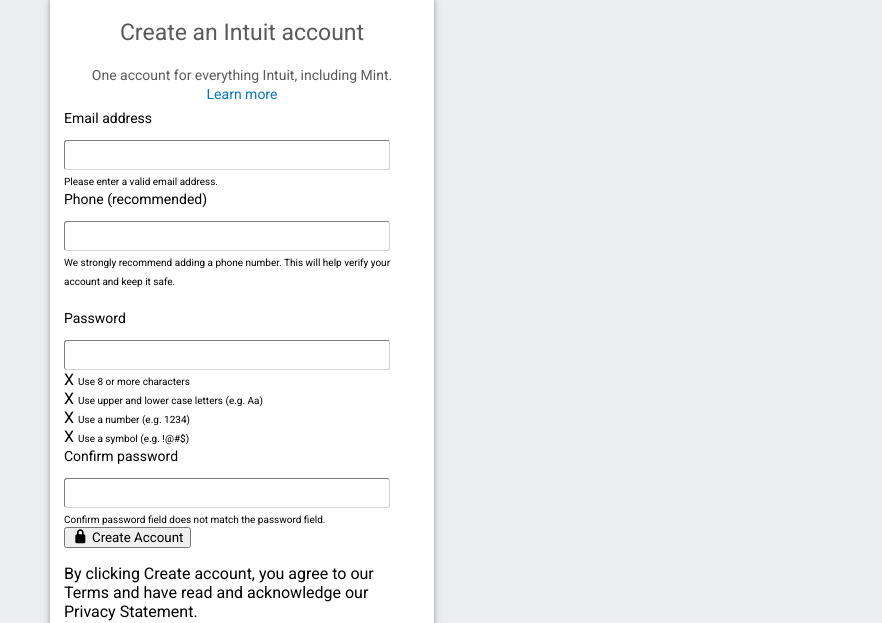
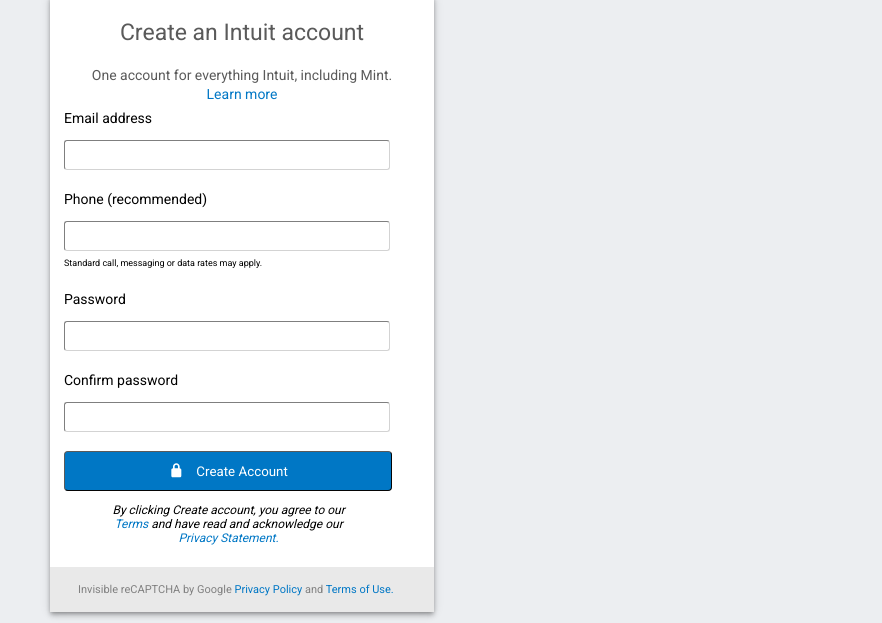
Before and after one commit to kalavhan/DisplayingandInputtingData, a plain HTML site: page index.html in a window 1280 px wide. Shown: the part 177-800 px from the top of the page, without its empty margins (398-1280 px from the left). Drawn offline with Linux system fonts and the light colour scheme.

Commit message:
added styling to the main section

```diff
--- a/css/main.css
+++ b/css/main.css
@@ -27,6 +27,14 @@
 /*Auxiliar*/
 #space {
 	height: 1px;
+}
+
+.main-button-class {
+	background-color: #0077C5;
+	color: white;
+	border-radius: 4px;
+	border-color: #5a5a5a;
+	border-width: 1px;
 }
 
 /*Auxiliar*/
@@ -67,11 +75,7 @@
 	margin-right: 5%;
 	margin-left: 2%;
 	margin-top: 2%;
-	background-color: #0077C5;
-	color: white;
-	border-radius: 4px;
-	border-color: #5a5a5a;
-	border-width: 1px;
+
 }
 
 /*Header section*/
@@ -135,6 +139,9 @@
 	border-width: thin;
 	border-color: lightgray;
 }
+#small-text{
+	font-size: 9px;
+}
 
 .error-message {
 	font-size: 10px;
@@ -143,3 +150,50 @@
 .warning-message {
 	font-size: 10px;
 }
+
+#create-account-button {
+	width: 92%;
+	height: 40px;
+}
+
+#icon-lock-down {
+	padding-right: 12px;
+}
+
+#terms-container {
+	width: 70%;
+	padding-left: 40px;
+
+}
+
+#terms-text {
+	font-size: 12px;
+	color: lighgray;
+	font-style: italic;
+	text-align: center;
+}
+
+#terms-text a:link {
+	text-decoration: none;
+	color: #0077C5;
+}
+
+#terms-of-use {
+	background-color: #e9e9e9;
+	height: 45px;
+	justify-content: center;
+
+}
+
+#span-terms-of-use {
+	vertical-align: middle;
+	line-height: 45px;
+	font-size: 11px;
+	color:gray;
+	text-align: center;
+	padding-left: 28px;
+}
+#span-terms-of-use a:link{
+	text-decoration: none;
+	color: #0077C5;
+}
--- a/index.html
+++ b/index.html
@@ -22,7 +22,7 @@
 						</a>
 					</span>
 				</div>
-				<button id="signin-button"><i class="fas fa-lock"></i> Sign in</button>
+				<button id="signin-button" class="main-button-class"><i class="fas fa-lock"></i> Sign in</button>
 			</div>
 		</header>
 		<div id="space">
@@ -47,38 +47,30 @@
 							<label class="label-input-t" for="email-input">Email address</label>
 							<input name="email-input" id="email-input" class="input-bar" type="email" required>
 							<br>
-							<span class="error-message">Please enter a valid email address.</span>
 							<br>
 							<label class="label-input-t" for="phone-input">Phone (recommended)</label>
 							<input name="phone-input" id="phone-input" class="input-bar" type="tel">
 							<br>
-							<span class="warning-message">We strongly recommend adding a phone number. This will help verify your account and keep it safe.</span>
+							<span id="small-text"> Standard call, messaging or data rates may apply.</span>
 							<br>
 							<br>
 							<label class="label-input-t" for="password-input">Password</label>
 							<input name="password-input" id="password-input" class="input-bar" type="password" required>
 							<br>
-							<span>X</span> <span class="error-message">Use 8 or more characters</span>
-							<br>
-							<span>X</span> <span class="error-message">Use upper and lower case letters (e.g. Aa)</span>
-							<br>
-							<span>X</span> <span class="error-message">Use a number (e.g. 1234)</span>
-							<br>
-							<span>X</span> <span class="error-message">Use a symbol (e.g. !@#$)</span>
 							<br>
 							<label class="label-input-t" for="password-confirm">Confirm password</label>
 							<input name="password-confirm" id="password-confirm" class="input-bar" type="password" required>
 							<br>
-							<span class="error-message">Confirm password field does not match the password field.</span>
 							<br>
-
-							<button id="create-account-button"><i class="fas fa-lock"></i> Create Account </button>
-							<p>By clicking Create account, you agree to our
-							Terms and have read and acknowledge our Privacy Statement.</p>
+							<button id="create-account-button" class="main-button-class"><i id="icon-lock-down" class="fas fa-lock"></i>Create Account </button>
+							<div id="terms-container">
+								<p id="terms-text">By clicking Create account, you agree to our
+								<a href="#" class="term-link">Terms</a> and have read and acknowledge our <a href="#" class="term-link">Privacy Statement.</a></p>
+							</div>
 						</fieldset>
 					</form>
 					<div id="terms-of-use">
-						<span>Invisible reCAPTCHA by Google Privacy Policy and Terms of Use.</span>
+						<span id="span-terms-of-use">Invisible reCAPTCHA by Google <a href="#">Privacy Policy</a> and <a href="#">Terms of Use.</a></span>
 					</div>
 				</div>
 
```
